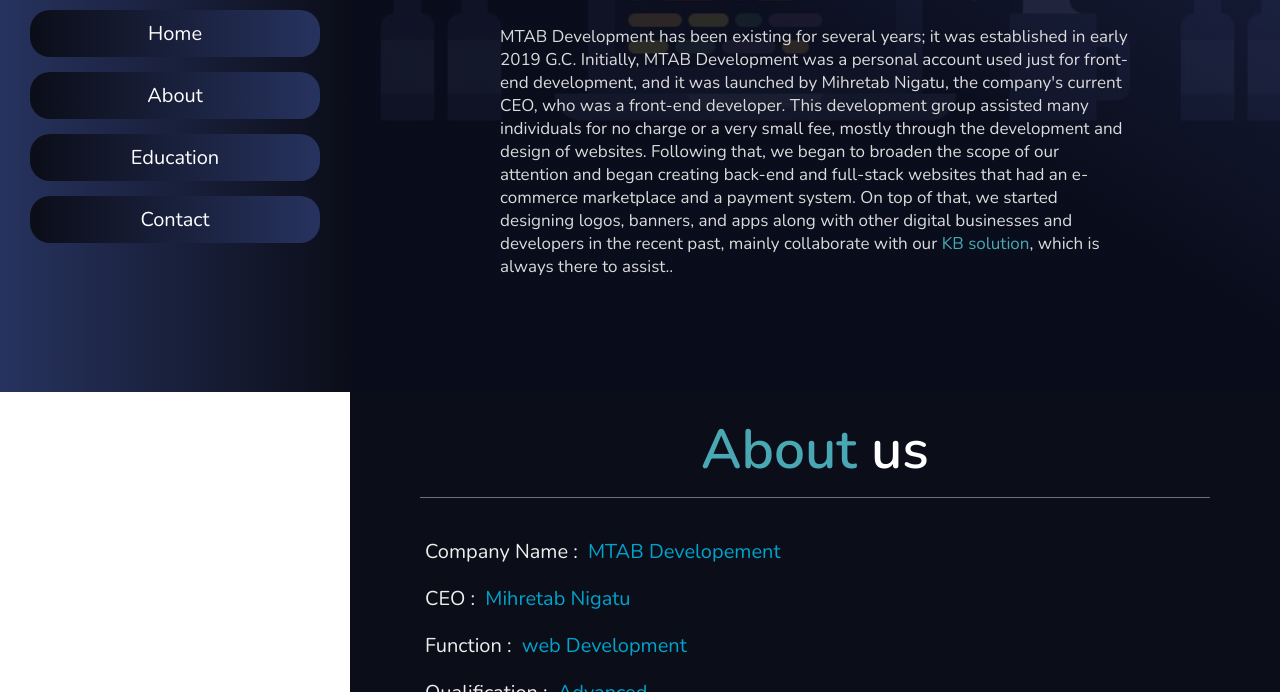
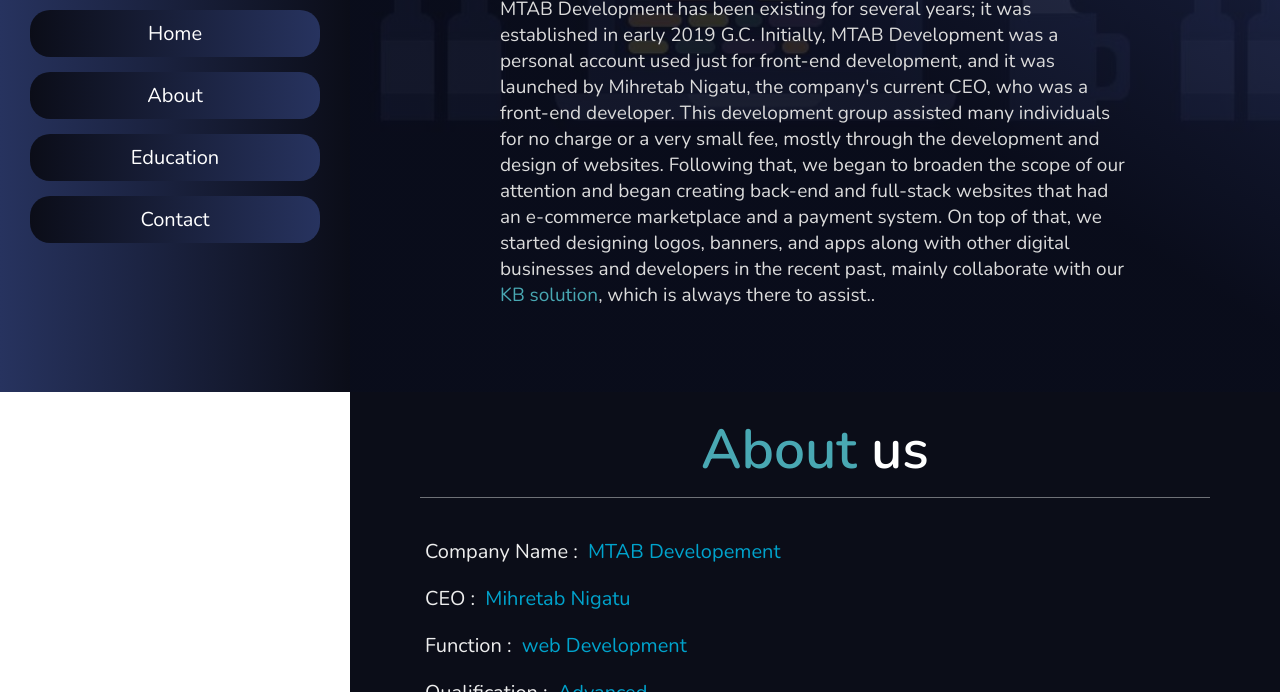
Before and after one commit to mtabdevelopment/mtabdevelopment.github.io, a plain HTML site: page index.html in a window 1280 px wide. Shown: the part 408-1100 px from the top of the page. Drawn offline with nearby package versions, Linux system fonts and the light colour scheme.

Commit message:
Update style.css

```diff
--- a/style.css
+++ b/style.css
@@ -211,13 +211,13 @@
     z-index: 1;
 }
 .home p{
-    font-size:1.7rem;
+    font-size:1.9rem;
     color:rgb(219, 219, 219);
     padding: 1rem 0;
     z-index: 1;
 }
 .home p a{
-    font-size: 1.7rem;
+    font-size: 1.9rem;
     color: var(--blue);
     padding: 1rem 0;
     z-index: 1;
```
